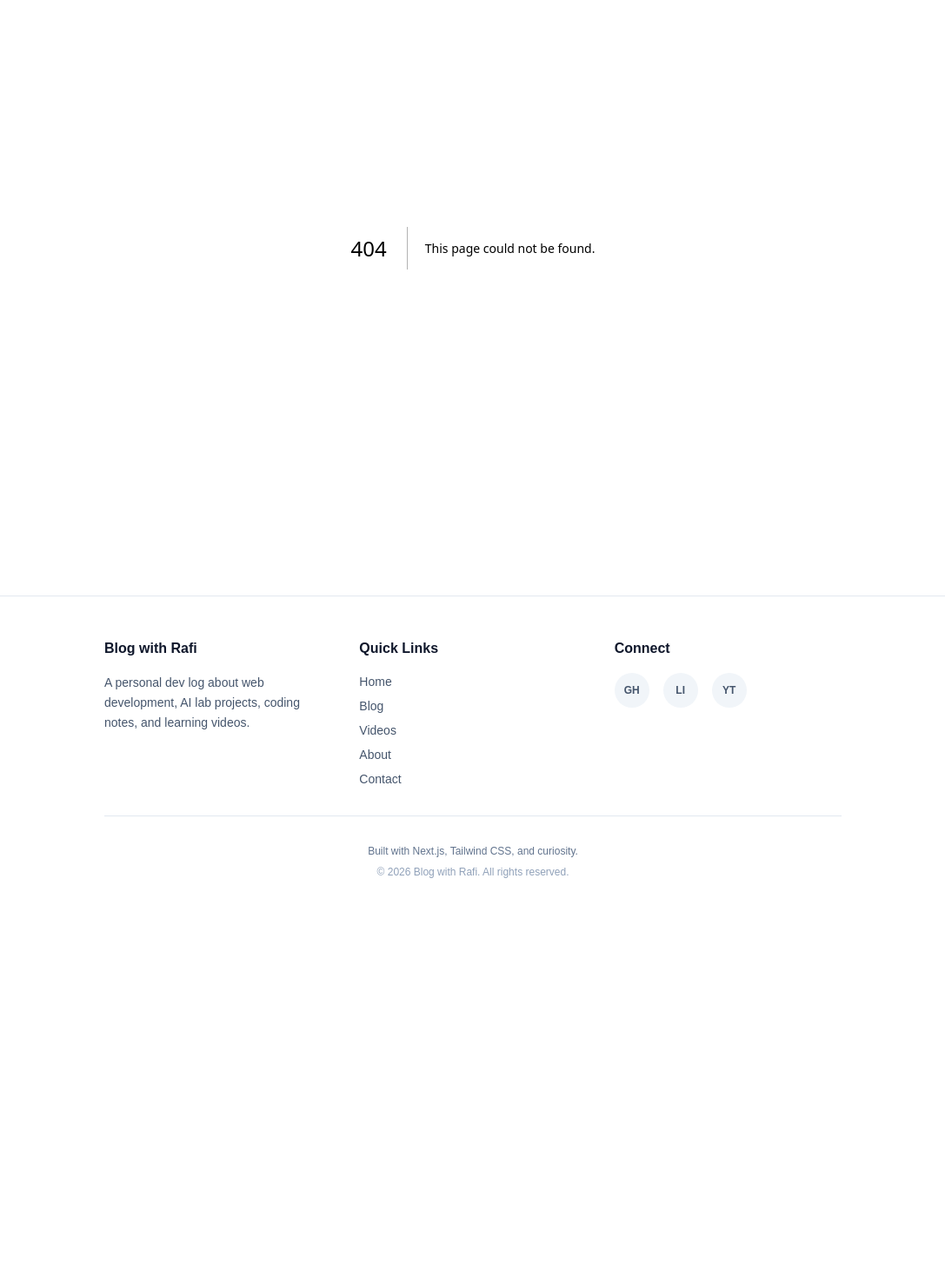
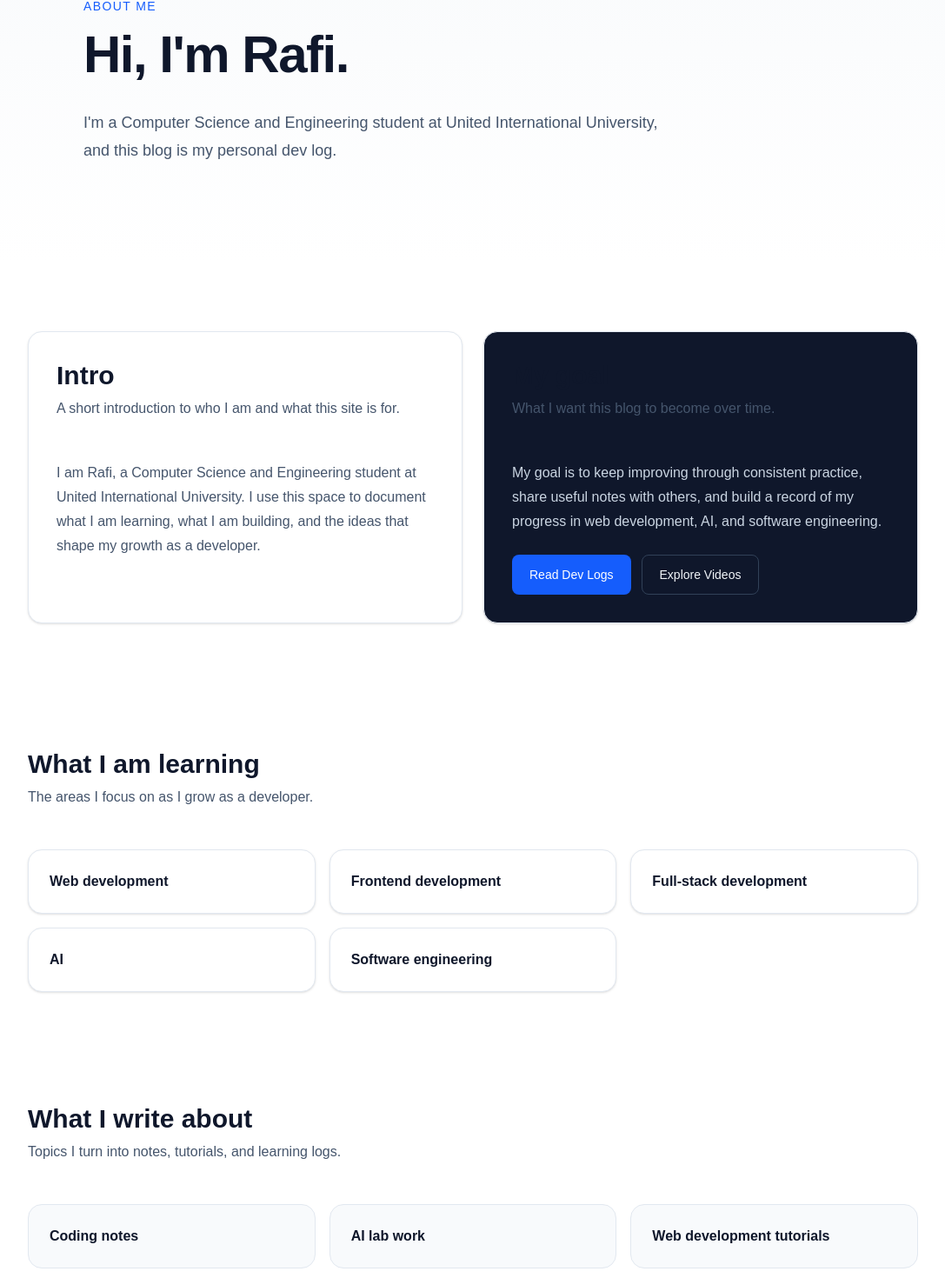
Before and after one commit to mfbhai10/blog-with-rafi, a Next.js app: page /about in a window 1280 px wide. Before the commit this address had no page. Shown: the part 176-1646 px from the top of the page at 87% size, without its empty margins (96-1183 px from the left). Before the commit the page ends 1235 px from the top, so only its background shows below. Built offline with nearby package versions, Linux system fonts and the light colour scheme.

Commit message:
Add about page

```diff
--- /dev/null
+++ b/app/about/page.tsx
@@ -0,0 +1,176 @@
+import type { Metadata } from "next";
+import Link from "next/link";
+import SectionTitle from "@/components/SectionTitle";
+
+export const metadata: Metadata = {
+  title: "About | Blog with Rafi",
+  description:
+    "Learn more about Rafi, a Computer Science and Engineering student at United International University who shares his learning journey through blog posts and dev logs.",
+};
+
+const learningAreas = [
+  "Web development",
+  "Frontend development",
+  "Full-stack development",
+  "AI",
+  "Software engineering",
+];
+
+const techStack = [
+  "HTML",
+  "CSS",
+  "Tailwind CSS",
+  "JavaScript",
+  "TypeScript",
+  "React",
+  "Next.js",
+  "Python",
+  "Django",
+];
+
+const writingTopics = [
+  "Coding notes",
+  "AI lab work",
+  "Web development tutorials",
+  "Projects",
+  "Learning journey updates",
+];
+
+export default function AboutPage() {
+  return (
+    <div className="w-full">
+      <section className="bg-linear-to-b from-slate-50 to-white px-6 py-20 sm:py-28">
+        <div className="mx-auto max-w-4xl">
+          <p className="mb-4 text-sm font-medium uppercase tracking-widest text-blue-600">
+            About Me
+          </p>
+          <h1 className="text-5xl font-bold tracking-tight text-slate-900 sm:text-6xl">
+            Hi, I&apos;m Rafi.
+          </h1>
+          <p className="mt-8 max-w-2xl text-lg leading-8 text-slate-600">
+            I&apos;m a Computer Science and Engineering student at United
+            International University, and this blog is my personal dev log.
+          </p>
+        </div>
+      </section>
+
+      <section className="px-6 py-16 sm:py-20">
+        <div className="mx-auto grid max-w-5xl gap-6 lg:grid-cols-2">
+          <div className="rounded-2xl border border-slate-200 bg-white p-8 shadow-sm">
+            <SectionTitle
+              title="Intro"
+              description="A short introduction to who I am and what this site is for."
+            />
+            <p className="text-base leading-7 text-slate-600">
+              I am Rafi, a Computer Science and Engineering student at United
+              International University. I use this space to document what I am
+              learning, what I am building, and the ideas that shape my growth
+              as a developer.
+            </p>
+          </div>
+
+          <div className="rounded-2xl border border-slate-200 bg-slate-900 p-8 shadow-sm">
+            <SectionTitle
+              title="My goal"
+              description="What I want this blog to become over time."
+            />
+            <p className="text-base leading-7 text-slate-300">
+              My goal is to keep improving through consistent practice, share
+              useful notes with others, and build a record of my progress in web
+              development, AI, and software engineering.
+            </p>
+            <div className="mt-6 flex flex-wrap gap-3">
+              <Link
+                href="/blog"
+                className="inline-flex items-center rounded-lg bg-blue-600 px-5 py-3 text-sm font-medium text-white transition-colors hover:bg-blue-700"
+              >
+                Read Dev Logs
+              </Link>
+              <Link
+                href="/videos"
+                className="inline-flex items-center rounded-lg border border-slate-700 px-5 py-3 text-sm font-medium text-slate-100 transition-colors hover:bg-slate-800"
+              >
+                Explore Videos
+              </Link>
+            </div>
+          </div>
+        </div>
+      </section>
+
+      <section className="px-6 py-16">
+        <div className="mx-auto max-w-5xl">
+          <SectionTitle
+            title="What I am learning"
+            description="The areas I focus on as I grow as a developer."
+          />
+          <div className="grid gap-4 sm:grid-cols-2 lg:grid-cols-3">
+            {learningAreas.map((area) => (
+              <div
+                key={area}
+                className="rounded-2xl border border-slate-200 bg-white p-6 shadow-sm"
+              >
+                <p className="text-base font-semibold text-slate-900">{area}</p>
+              </div>
+            ))}
+          </div>
+        </div>
+      </section>
+
+      <section className="bg-white px-6 py-16">
+        <div className="mx-auto max-w-5xl">
+          <SectionTitle
+            title="What I write about"
+            description="Topics I turn into notes, tutorials, and learning logs."
+          />
+          <div className="grid gap-4 sm:grid-cols-2 lg:grid-cols-3">
+            {writingTopics.map((topic) => (
+              <div
+                key={topic}
+                className="rounded-2xl border border-slate-200 bg-slate-50 p-6"
+              >
+                <p className="text-base font-semibold text-slate-900">
+                  {topic}
+                </p>
+              </div>
+            ))}
+          </div>
+        </div>
+      </section>
+
+      <section className="px-6 py-16">
+        <div className="mx-auto max-w-5xl">
+          <SectionTitle
+            title="Current tech stack"
+            description="Tools and technologies I use while learning and building."
+          />
+          <div className="grid gap-3 sm:grid-cols-2 md:grid-cols-3 lg:grid-cols-4">
+            {techStack.map((tech) => (
+              <div
+                key={tech}
+                className="rounded-full border border-slate-200 bg-white px-4 py-3 text-center text-sm font-medium text-slate-700 shadow-sm"
+              >
+                {tech}
+              </div>
+            ))}
+          </div>
+        </div>
+      </section>
+
+      <section className="px-6 py-16 sm:py-20">
+        <div className="mx-auto max-w-5xl">
+          <div className="rounded-2xl border border-slate-200 bg-slate-50 p-8 sm:p-10">
+            <h2 className="text-3xl font-bold tracking-tight text-slate-900">
+              My goal
+            </h2>
+            <p className="mt-4 max-w-3xl text-base leading-7 text-slate-600">
+              I want to keep learning in public, build useful projects, and
+              share the lessons I pick up along the way. This blog is where I
+              collect those notes so they stay useful for me and for anyone else
+              following a similar path.
+            </p>
+          </div>
+        </div>
+      </section>
+    </div>
+  );
+}
```
